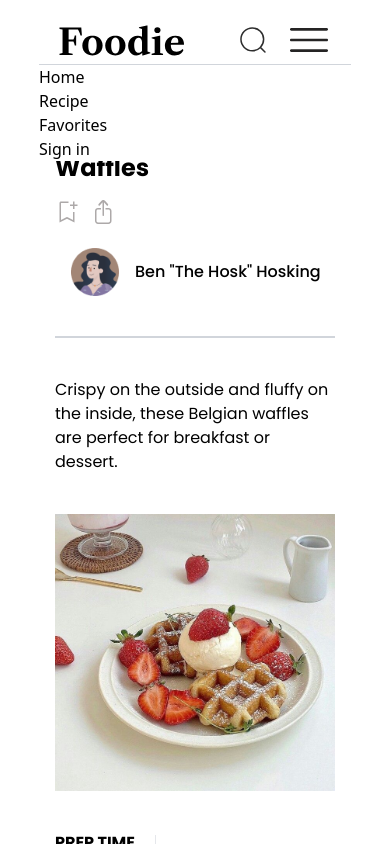
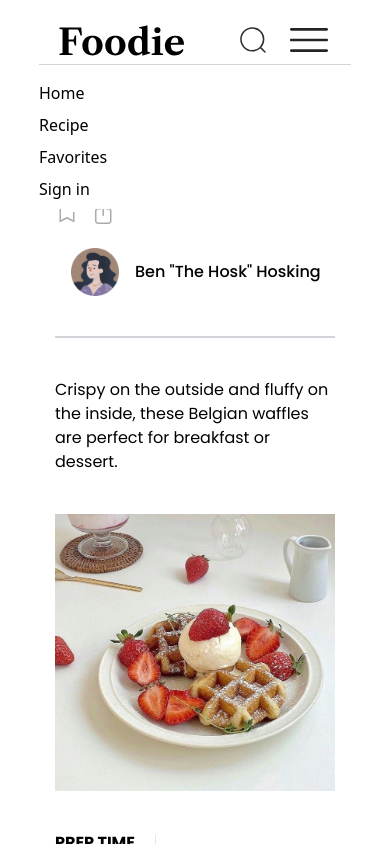
Before and after one commit to chwello/Foodie, a React (Vite) app: page /recipe/1 in a window 390 px wide. Both pictures are taken after a click on the button 309 px from the left and 40 px from the top of the page. Shown: the top 844 px of the page. Built offline with nearby package versions, Linux system fonts and the light colour scheme.

Commit message:
Add onClick event handler to remove item from favorites

```diff
--- a/src/components/ExploreRecipe/ExploreRecipe.jsx
+++ b/src/components/ExploreRecipe/ExploreRecipe.jsx
@@ -4,7 +4,7 @@ import { menu_list } from "../../assets/assets";
 const ExploreRecipe = ({ category, setCategory }) => {
   const [menu, setMenu] = useState("All");
 
-  const handleClick = (item) => {
+ const handleClick = (item) => {
     setMenu(item.menu_name);
     setCategory((prev) => (prev === item.menu_name ? "All" : item.menu_name));
   };
--- a/src/components/Navbar/Navbar.jsx
+++ b/src/components/Navbar/Navbar.jsx
@@ -85,7 +85,7 @@ const Navbar = ({ setShowLogin }) => {
           isMenuOpen ? "block" : "hidden"
         }`}
       >
-        <li>
+        <li className="mt-4 mb-2">
           <Link
             to="/"
             onClick={() => {
@@ -102,7 +102,7 @@ const Navbar = ({ setShowLogin }) => {
             Home
           </Link>
         </li>
-        <li>
+        <li className="mb-2">
           <Link
             to="/recipelist"
             onClick={() => {
@@ -119,7 +119,7 @@ const Navbar = ({ setShowLogin }) => {
             Recipe
           </Link>
         </li>
-        <li>
+        <li className="mb-2">
           <Link
             to="/favorites"
             onClick={() => {
@@ -136,7 +136,7 @@ const Navbar = ({ setShowLogin }) => {
             Favorites
           </Link>
         </li>
-        <li>
+        <li className="mb-2">
           <button
             onClick={() => setShowLogin(true)}
             className=" text-black rounded-md hover:bg-black hover:text-white text-left"
--- a/src/components/RecipeDisplay/RecipeDisplay.jsx
+++ b/src/components/RecipeDisplay/RecipeDisplay.jsx
@@ -7,6 +7,7 @@ const RecipeDisplay = () => {
   const { food_list } = useContext(StoreContext);
   const { id } = useParams();
   const recipeItem = food_list.find((item) => item._id === id);
+  const { favitems, addToFavorite, removeFromFav } = useContext(StoreContext);
 
   if (!recipeItem) {
     return <div>Food item not found</div>;
@@ -19,10 +20,29 @@ const RecipeDisplay = () => {
             {recipeItem.name}
           </h2>
           <div className="flex-shrink-0 flex gap-4 items-center mt-4 lg:mt-0">
-            <img src={assets.bookmark_icon} alt="Bookmark" />
+            {!favitems[id] ? (
+              <img
+                src={assets.bookmark_icon}
+                alt="Add to favorites"
+                className="w-6 h-6 cursor-pointer"
+                onClick={(e) => {
+                  e.preventDefault();
+                  addToFavorite(id);
+                }}
+              />
+            ) : (
+              <img
+                src={assets.active_bookmark}
+                alt="Remove from favorites"
+                className="w-6 h-6 cursor-pointer filter-red"
+                onClick={(e) => {
+                  e.preventDefault();
+                  removeFromFav(id);
+                }}
+              />
+            )}
             <img src={assets.share} alt="Share" />
           </div>
-
         </div>
       </div>
 
--- a/src/pages/Recipe/Recipe.jsx
+++ b/src/pages/Recipe/Recipe.jsx
@@ -3,8 +3,10 @@ import { assets } from "../../assets/assets";
 import FoodItem from "../../components/Fooditem/FoodItem";
 import { StoreContext } from "../../context/StoreContext";
 
+
 const Recipe = () => {
   const { food_list } = useContext(StoreContext);
+  const { favitems, addToFavorite, removeFromFav } = useContext(StoreContext);
 
   return (
     <div className="px-4 sm:px-8 lg:px-14 py-4">
```
